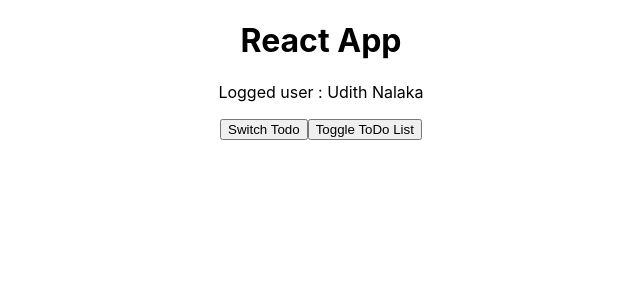
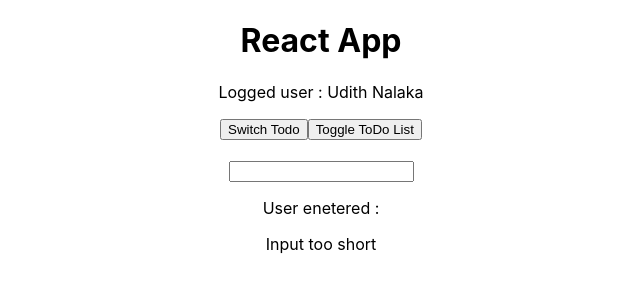
Before and after one commit to udithnalaka/TodoList, a React (Create React App) app: page / in a window 1280 px wide. Shown: the top 300 px of the page, without its empty margins (319-959 px from the left). Built offline with nearby package versions, Linux system fonts and the light colour scheme.

Commit message:
input validation component

```diff
--- a/src/App.js
+++ b/src/App.js
@@ -2,6 +2,8 @@ import React, {Component} from 'react';
 
 import './App.css';
 import ToDo from './Todo/Todo';
+
+import InputValidation from './InputValidation/InputValidation';
 
 class App extends Component {
 
@@ -11,7 +13,8 @@ class App extends Component {
       { id: 2, title: "Go Jogging", user: "Nalaka", date: "Daily @ 5pm"}
     ],
     user : "Udith Nalaka",
-    showTodos : false
+    showTodos : false,
+    textValue : ""
   }
 
   changeTaskHandler = (newTtile) => {
@@ -57,6 +60,10 @@ class App extends Component {
      this.setState({todos: todos});
   }
 
+  displayTextChangeHandler = (event) => {
+    this.setState({textValue : event.target.value})
+  }
+
 
   render () {
 
@@ -83,11 +90,17 @@ class App extends Component {
         <h1>React App</h1>
         <p>Logged user : {this.state.user}</p>
 
-       {todos}
+        {todos}
 
         <button onClick={this.changeTaskHandler.bind(this, null)}>Switch Todo</button>
+        <button onClick={this.toggleToDoHandler}>Toggle ToDo List</button>
 
-        <button onClick={this.toggleToDoHandler}>Toggle ToDo List</button>
+
+        <br/><br/>
+        <input type="text" onChange={this.displayTextChangeHandler}></input>
+        <p>User enetered : {this.state.textValue}</p>
+        <InputValidation textLength={this.state.textValue.length}/>
+
       </div>
     );
   }
--- /dev/null
+++ b/src/InputValidation/InputValidation.js
@@ -0,0 +1,18 @@
+import React from 'react';
+
+const inputValidation = (props) => {
+
+    let validationMessage = "Input too short";
+
+    if (props.textLength > 5) {
+        validationMessage = "Input long enough";
+    }
+
+    return (
+        <div>
+            <p>{validationMessage}</p>
+        </div>
+    );
+}
+
+export default inputValidation;
```
